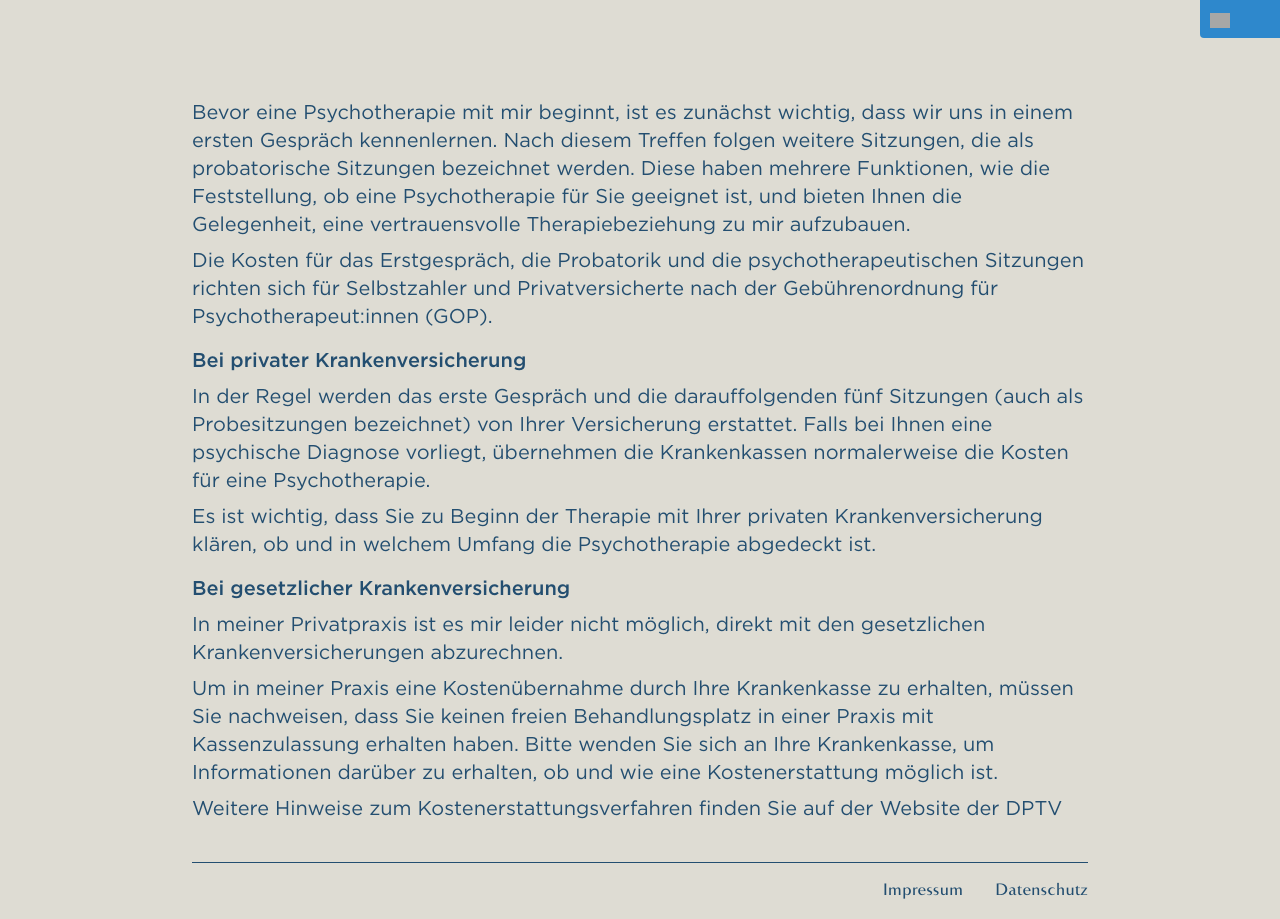
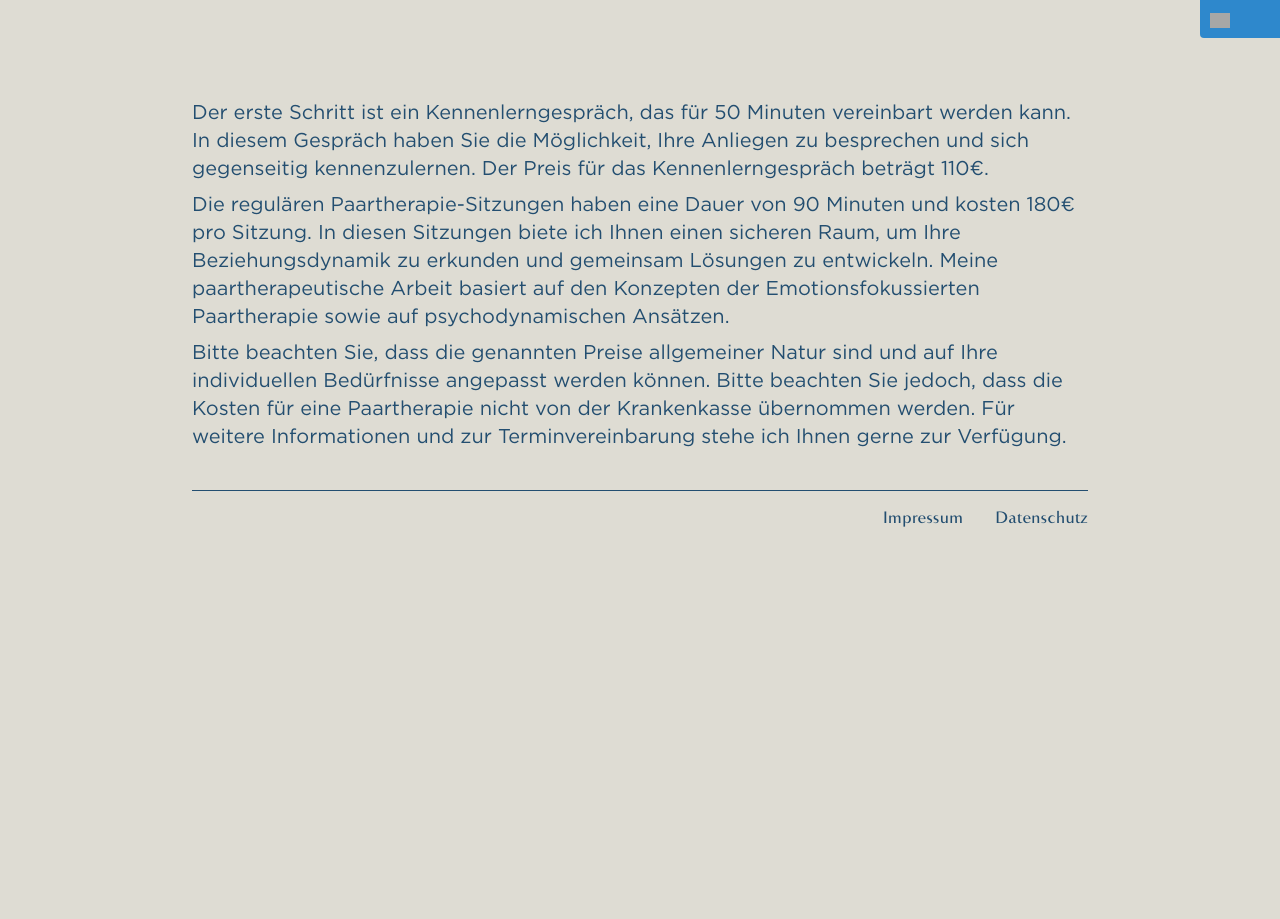
Before and after one commit to liamtlr/cattarius-psychotherapie, a Nuxt app: page /paartherapie/ablauf in a window 1280 px wide. Shown: the part 246-1165 px from the top of the page. After the commit the page ends 800 px from the top, so only its background shows below. Built offline with nearby package versions, Linux system fonts and the light colour scheme; grey boxes are pictures that could not be loaded.

Commit message:
Changes to paartherapie content

```diff
--- a/pages/paartherapie/ablauf.vue
+++ b/pages/paartherapie/ablauf.vue
@@ -1,53 +1,19 @@
 <template>
   <content-wrapper title="Ablauf & Kosten">
     <p>
-      Bevor eine Psychotherapie mit mir beginnt, ist es zunächst wichtig,
-      dass wir uns in einem ersten Gespräch kennenlernen. Nach diesem Treffen
-      folgen weitere Sitzungen, die als probatorische Sitzungen bezeichnet
-      werden. Diese haben mehrere Funktionen, wie die Feststellung, ob eine
-      Psychotherapie für Sie geeignet ist, und bieten Ihnen die Gelegenheit,
-      eine vertrauensvolle Therapiebeziehung zu mir aufzubauen.
+      Der erste Schritt ist ein Kennenlerngespräch, das für 50 Minuten vereinbart werden kann.
+      In diesem Gespräch haben Sie die Möglichkeit, Ihre Anliegen zu besprechen und sich gegenseitig kennenzulernen.
+      Der Preis für das Kennenlerngespräch beträgt 110€.
     </p>
     <p>
-      Die Kosten für das Erstgespräch, die Probatorik und die
-      psychotherapeutischen Sitzungen richten sich für Selbstzahler und
-      Privatversicherte nach der Gebührenordnung für Psychotherapeut:innen
-      (GOP).
-    </p>
-    <h2>Bei privater Krankenversicherung</h2>
-    <p>
-      In der Regel werden das erste Gespräch und die darauffolgenden fünf
-      Sitzungen (auch als Probesitzungen bezeichnet) von Ihrer Versicherung
-      erstattet. Falls bei Ihnen eine psychische Diagnose vorliegt,
-      übernehmen die Krankenkassen normalerweise die Kosten für eine
-      Psychotherapie.
+      Die regulären Paartherapie-Sitzungen haben eine Dauer von 90 Minuten und kosten 180€ pro Sitzung.
+      In diesen Sitzungen biete ich Ihnen einen sicheren Raum, um Ihre Beziehungsdynamik zu erkunden und gemeinsam Lösungen zu entwickeln.
+      Meine paartherapeutische Arbeit basiert auf den Konzepten der Emotionsfokussierten Paartherapie sowie auf psychodynamischen Ansätzen.
     </p>
     <p>
-      Es ist wichtig, dass Sie zu Beginn der Therapie mit Ihrer privaten
-      Krankenversicherung klären, ob und in welchem Umfang die Psychotherapie
-      abgedeckt ist.
-    </p>
-    <h2>Bei gesetzlicher Krankenversicherung</h2>
-    <p>
-      In meiner Privatpraxis ist es mir leider nicht möglich, direkt mit den
-      gesetzlichen Krankenversicherungen abzurechnen.
-    </p>
-    <p>
-      Um in meiner Praxis eine Kostenübernahme durch Ihre Krankenkasse zu
-      erhalten, müssen Sie nachweisen, dass Sie keinen freien Behandlungsplatz
-      in einer Praxis mit Kassenzulassung erhalten haben. Bitte wenden Sie sich
-      an Ihre Krankenkasse, um Informationen darüber zu erhalten, ob und wie
-      eine Kostenerstattung möglich ist.
-    </p>
-    <p>
-      Weitere Hinweise zum Kostenerstattungsverfahren finden Sie auf der
-      <a
-        href="https://www.dptv.de/fileadmin/Redaktion/Bilder_und_Dokumente/Wissensdatenbank_oeffentlich/Broschuere/DPtV-Faltblatt_Kosten.pdf"
-        class="hover:text-marcie-70 hover:cursor-pointer"
-        target="_"
-      >
-        Website der DPTV
-      </a>
+      Bitte beachten Sie, dass die genannten Preise allgemeiner Natur sind und auf Ihre individuellen Bedürfnisse angepasst werden können.
+      Bitte beachten Sie jedoch, dass die Kosten für eine Paartherapie nicht von der Krankenkasse übernommen werden.
+      Für weitere Informationen und zur Terminvereinbarung stehe ich Ihnen gerne zur Verfügung.
     </p>
   </content-wrapper>
 </template>
--- a/pages/paartherapie/emotionsfokussiert.vue
+++ b/pages/paartherapie/emotionsfokussiert.vue
@@ -1,6 +1,10 @@
 <template>
   <content-wrapper title="Emotionsfokussierte Paartherapie">
-    <p>Lorem ipsum</p>
+    <p>Die Emotionsfokussierte Paartherapie (EFT) von Dr. Susan Johnson ist eine hochwirksame Methode, um Beziehungen zu verbessern. Zahlreiche Studien belegen, dass etwa 90% der Paare, die EFT nutzen, signifikante Verbesserungen erfahren und 75% von Beziehungsstress &quot;genesen&quot;.</p>
+
+<p>EFT basiert auf den neuesten Erkenntnissen aus der Bindungs- und Emotionsforschung. Was EFT besonders macht, ist der Fokus auf die Arbeit mit Emotionen als zentraler Antriebskraft f&uuml;r therapeutische Ver&auml;nderungen. Im Gegensatz zu anderen Paartherapie-Formen, die sich auf Kommunikationsregeln oder oberfl&auml;chliche L&ouml;sungen konzentrieren, zielt EFT darauf ab, die emotionale Verbindung zwischen Partnern wiederherzustellen. Durch diese Verbindungsebene &auml;ndert sich das Kommunikationsverhalten auf nat&uuml;rliche Weise, und es werden L&ouml;sungen f&uuml;r scheinbar unl&ouml;sbare Probleme gefunden. Die Emotionsfokussierte Paartherapie ist in den USA und einigen europ&auml;ischen L&auml;ndern bereits weit verbreitet und gewinnt auch in Deutschland zunehmend an Bedeutung.</p>
+
+<p>F&uuml;r einen umfassenden &Uuml;berblick &uuml;ber die Forschungsergebnisse zur Emotionsfokussierten Paartherapie besuchen Sie bitte: <a href="https://iceeft.com/eft-research-3/" target="_new">https://iceeft.com/eft-research-3/</a></p>
   </content-wrapper>
 </template>
 
```
